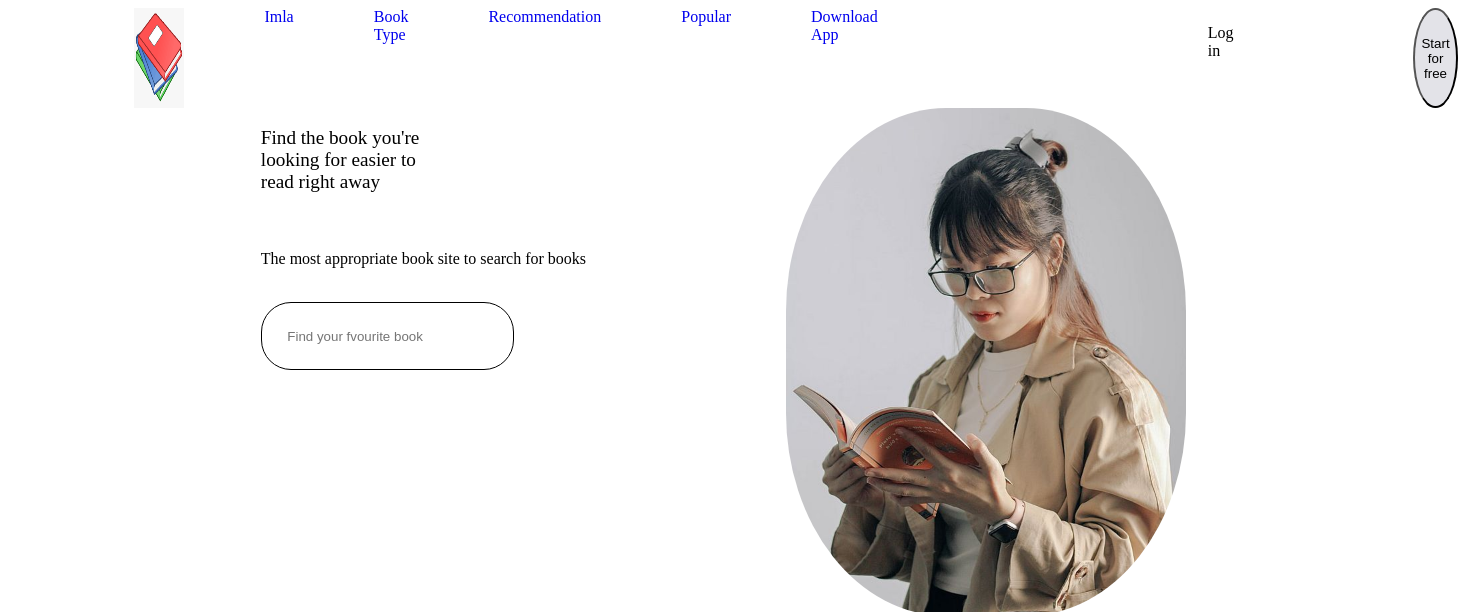
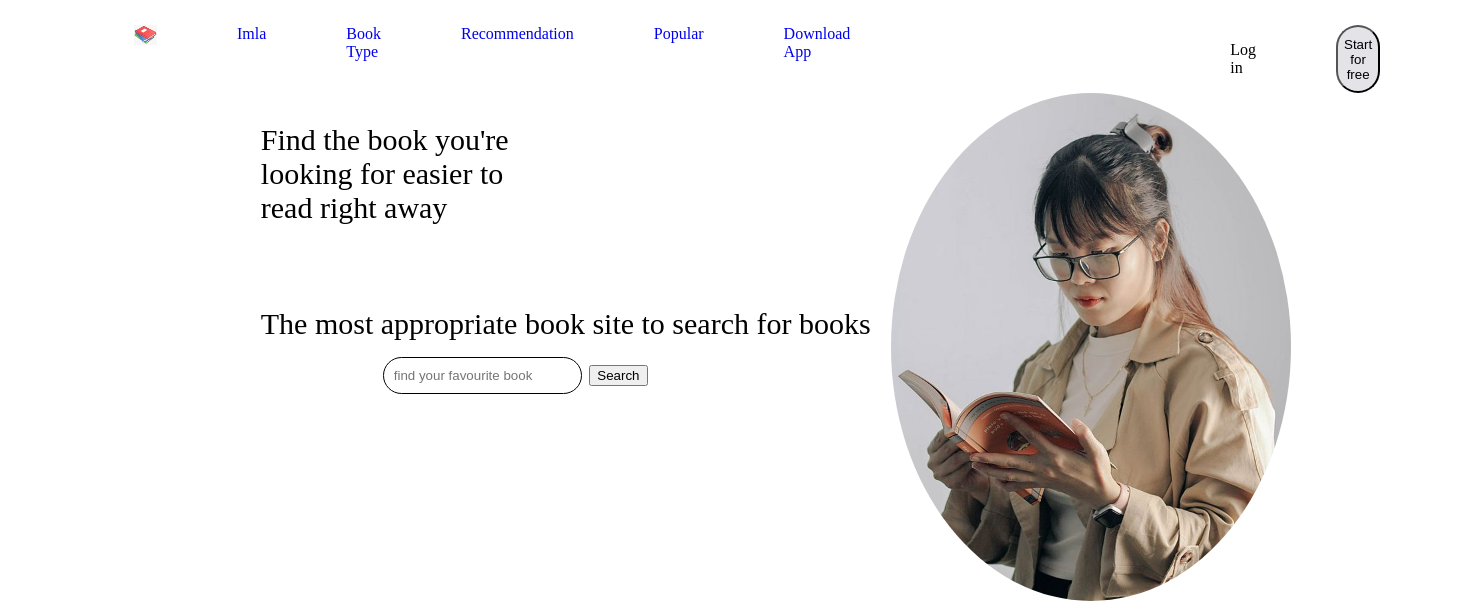
Before and after one commit to Esther-Naserian/website-11, a plain HTML site: page index.html in a window 1280 px wide. Shown: the top 612 px of the page, 1458 px wide, since content can reach past the window. Drawn offline with Linux system fonts and the light colour scheme.

Commit message:
add files

```diff
--- a/index.html
+++ b/index.html
@@ -14,23 +14,24 @@
 <a href="index.html">Recommendation</a>
 <a href="index.html">Popular</a>
 <a href="index.html">Download App</a>
-
 <p id="Login">Log in</p>
 <button id="button1">Start for free</button>
+
 </div>
-</nav>
+
 <div id="container2">
 <div id="container3">
     <div id="text">
-<p>Find the book you're<br> looking for easier to<br>read right away</p>
+<p class="messageFindBook">Find the book you're<br> looking for easier to<br>read right away</p>
 <br>
 </div>
-<p>The most appropriate book site to search for books</p>
+<p class="messageFindBook">The most appropriate book site to search for books</p>
 <br>
 
 <div>
-    <div class="FindBook">
-<input type= "favourite" placeholder="Find your fvourite book" class="input">
+    <div id="FindBook">
+<input type="text" placeholder="find your favourite book" class="FindBookInput">
+<button id="FindBookSearchbutton">Search</button>
 </div>
 </div>
 </div>
--- a/style.css
+++ b/style.css
@@ -3,17 +3,27 @@ display: flex;
 gap: 80px;
 text-decoration: none;
 margin-left: 10%;
+margin-top: 2%;
 
 }
+#FindBook{
+    margin-left: 20%;
+    position: relative;
+    margin-top: -6%;
+    font-size: 30px;
+}
+
 .instagramlogo{
     width: 80px;
 }
 
 .icons{
 width: 40px;
+height: 30px;
 }
 .icon{
-width: 50px;
+width: 30px;
+height: 20px;
 }
 .input{
     padding-right: 50px;
@@ -26,6 +36,9 @@ border: none;
 background-color: transparent;
 cursor: pointer;
 }
+.messageFindBook{
+font-size: 30px;
+}
 
 
 a{
@@ -36,15 +49,13 @@ width: 20px;
 }
 #button1{
 background-color: rgb(227, 227, 232);
-border-radius: 50%;
-width: 120px;
-height: 100px;
-margin-left: 100px;
+border-radius: 30px;
+width: 200px;
 
 
 }
 #Login{
-    margin-left: 250px;
+    margin-left: 300px;
 }
 
 #button2{
@@ -71,18 +82,24 @@ display: flex;
 gap: 5%;
 }
 .FindBook{
+    display: inline-block;
+    width: 100px;
+    margin-left: 20%;
     position: relative;
-    display: inline-block;
-    width: 170px;
+    margin-top: -6%;
+    font-size: 30px;
+
+
+
 }
-.FindBook input{
+.FindBookInput{
     border: 1px solid;
     border-radius: 30px;
     padding-right: 40px;
-    padding: 15%;
-    width: 200px;
+padding: 10px;
+
 }
-.FindBook searchbutton{
+.FindBookSearchbutton{
     position: absolute;
     margin-left: 450px;
     padding: 8%;
@@ -94,13 +111,15 @@ gap: 5%;
     width: 80px;
     height: 30px;
 }
+
+
 .sent{
 text-align: center;
 }
 .image1{
-    width: 400px;
-border-radius: 40%;
-margin-left: 50%;
+ width: 400px;
+border-radius: 60%;
+margin-left: 5%;
 }
 .img3{
     width: 90px;
@@ -145,4 +164,5 @@ gap: 2%;
 background-color: rgb(205, 205, 212);
 
 
+
 }
```
